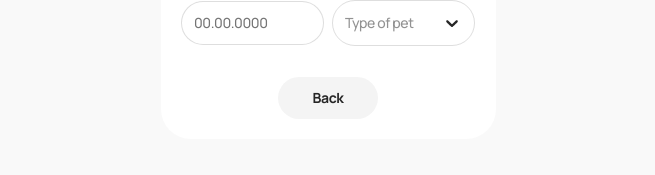
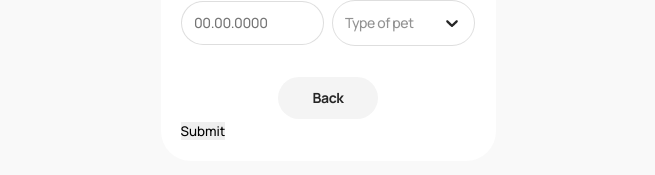
Before and after one commit to AlexandraKhalimon/pet-love-app, a Next.js app: page /add-pet in a window 1280 px wide. Shown: the part 1142-1317 px from the top of the page, without its empty margins (312-967 px from the left). Built offline with nearby package versions, Linux system fonts and the light colour scheme.

Commit message:
feat(add-pet-form): implement dynamic submit button

```diff
--- a/components/AddPetForm/AddPetForm.tsx
+++ b/components/AddPetForm/AddPetForm.tsx
@@ -43,7 +43,12 @@ const speciesOptions = species.map((option) => {
 });
 
 export default function AddPetForm() {
-  const { register, handleSubmit, control } = useForm<AddPetFormValues>();
+  const {
+    register,
+    handleSubmit,
+    control,
+    formState: { isValid },
+  } = useForm<AddPetFormValues>();
 
   const petImage = useWatch({
     control,
@@ -166,9 +171,18 @@ export default function AddPetForm() {
             </label>
           </div>
         </div>
-        <button type="button" className={css.backBtn}>
-          Back
-        </button>
+        <div className={css.btnWrapper}>
+          <button type="button" className={css.backBtn}>
+            Back
+          </button>
+          {isValid ? (
+            <button type="submit" className={css.submitBtn}>
+              Submit
+            </button>
+          ) : (
+            ""
+          )}
+        </div>
       </form>
     </section>
   );
```
